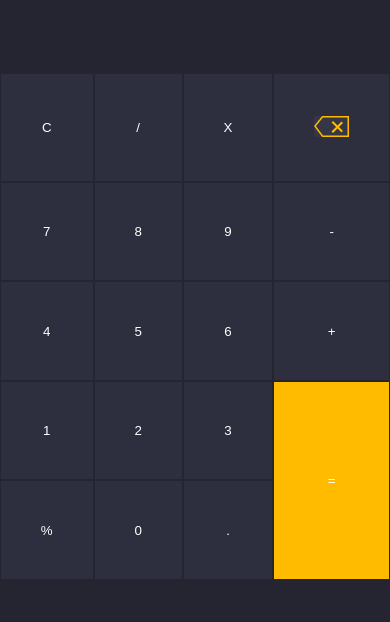
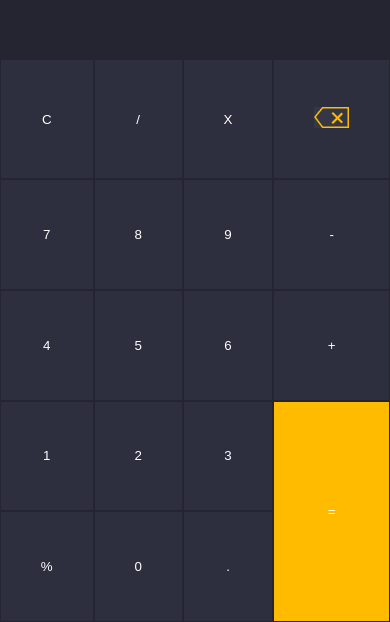
Before and after one commit to maitebecker/Calculadora, a plain HTML site: page index.html in a window 390 px wide. Shown: the part 222-844 px from the top of the page. Drawn offline with Linux system fonts and the light colour scheme.

Commit message:
adicionando cor de fundo

```diff
--- a/style.css
+++ b/style.css
@@ -11,7 +11,8 @@
 
 body {
   box-sizing: border-box;
-  background-color: var(--cor-fundo);
+  background: rgb(54,55,70);
+background: linear-gradient(90deg, rgba(54,55,70,1) 0%, rgba(46,47,62,1) 35%, rgba(36,37,48,0.8575805322128851) 100%);
 }
 
 .container {
@@ -85,7 +86,8 @@ button:hover {
 
 @media screen and (max-width: 768px) {
   .calculadora{
-    height: 90vh;
+    height: 100vh;
     width: 100vw;
   }
+
 }
```
